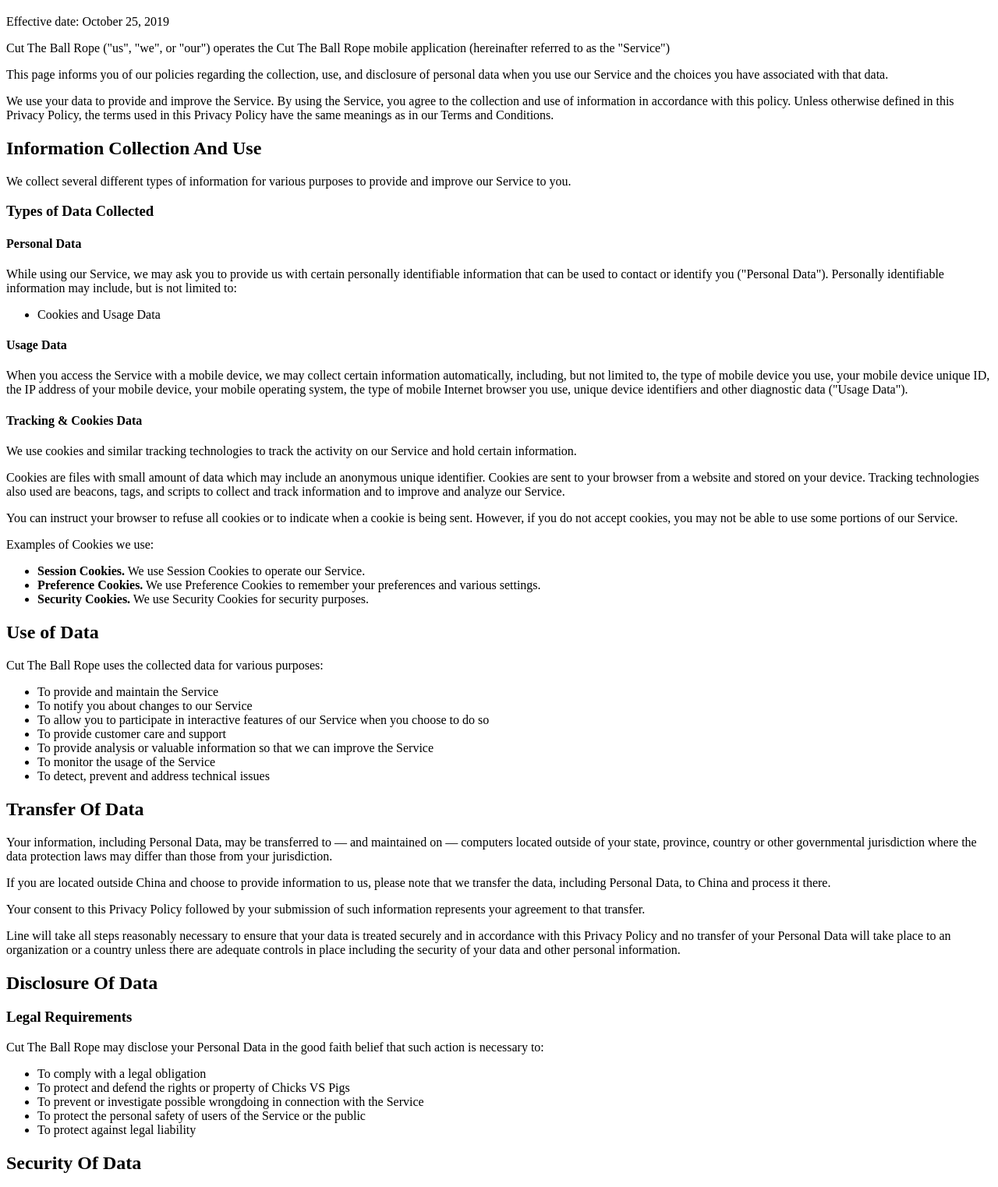
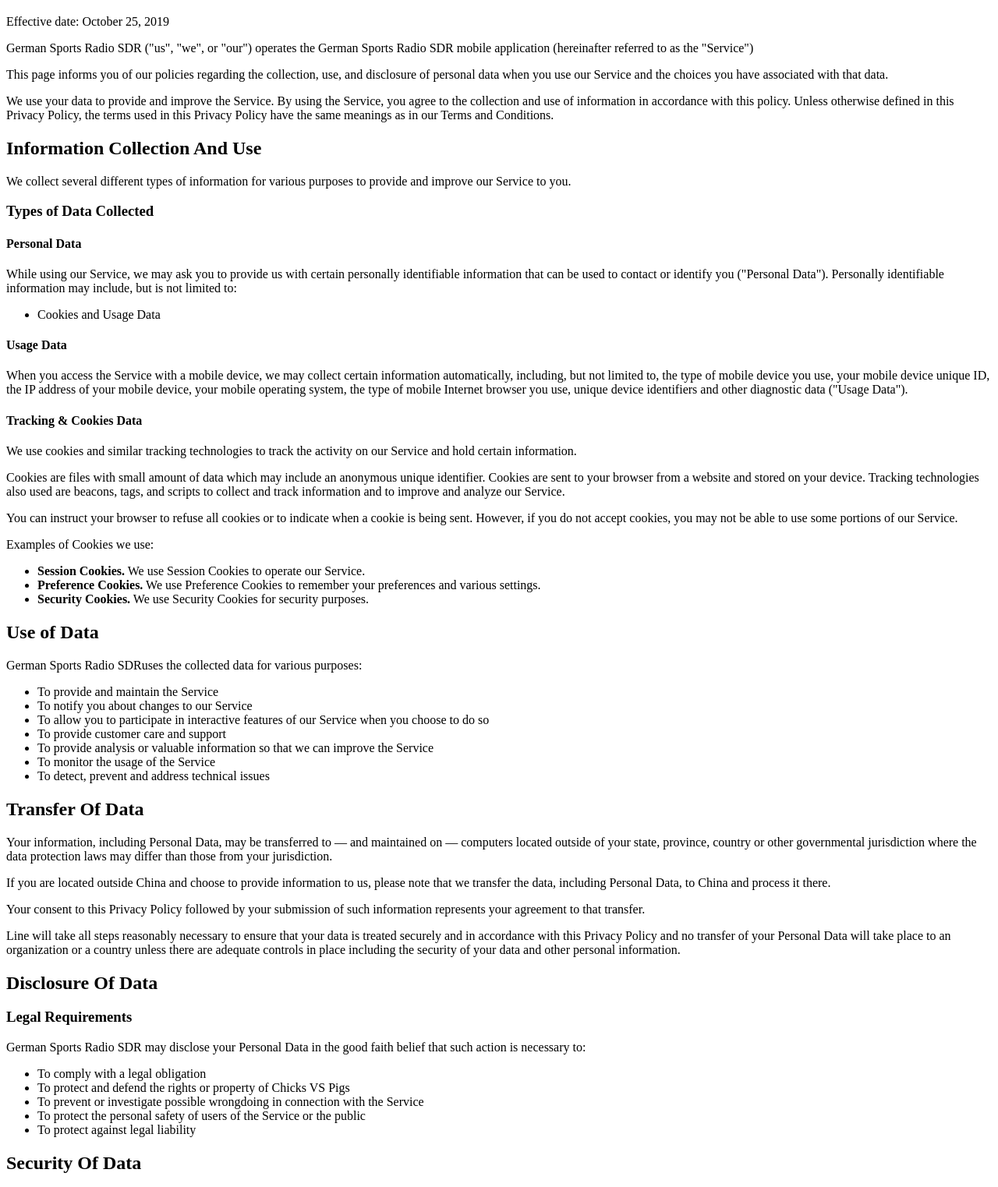
Before and after one commit to jackeycheck/German-Sports-Radio-SDR, a plain HTML site: page index.html in a window 1280 px wide. Shown: the part 61-1584 px from the top of the page at 78% size. Drawn offline with Linux system fonts and the light colour scheme.

Commit message:
Update index.html

```diff
--- a/index.html
+++ b/index.html
@@ -16,7 +16,7 @@
                     <div class="content">
                         <h1>Privacy Policy</h1>
                         <p>Effective date: October 25, 2019</p>
-                        <p>Cut The Ball Rope ("us", "we", or "our") operates the Cut The Ball Rope mobile application (hereinafter referred to as the "Service")</p>
+                        <p>German Sports Radio SDR ("us", "we", or "our") operates the German Sports Radio SDR mobile application (hereinafter referred to as the "Service")</p>
                         <p>This page informs you of our policies regarding the collection, use, and disclosure of personal data when you use our Service and the choices you have associated with that data. </p>
                         <p>We use your data to provide and improve the Service. By using the Service, you agree to the collection and use of information in accordance with this policy. Unless otherwise defined in this Privacy Policy, the terms used in this Privacy Policy have the same meanings as in our Terms and Conditions.</p>
                         <h2>Information Collection And Use</h2>
@@ -40,7 +40,7 @@
                         <li><strong>Security Cookies.</strong> We use Security Cookies for security purposes.</li>
                         </ul>
                         <h2>Use of Data</h2>
-                        <p>Cut The Ball Rope uses the collected data for various purposes:</p>
+                        <p>German Sports Radio SDRuses the collected data for various purposes:</p>
                         <ul>
                         <li>To provide and maintain the Service</li>
                         <li>To notify you about changes to our Service</li>
@@ -59,7 +59,7 @@
                             Line will take all steps reasonably necessary to ensure that your data is treated securely and in accordance with this Privacy Policy and no transfer of your Personal Data will take place to an organization or a country unless there are adequate controls in place including the security of your data and other personal information.</p>
                         <h2>Disclosure Of Data</h2>
                         <h3>Legal Requirements</h3>
-                        <p>Cut The Ball Rope may disclose your Personal Data in the good faith belief that such action is necessary to:</p>
+                        <p>German Sports Radio SDR may disclose your Personal Data in the good faith belief that such action is necessary to:</p>
                         <ul>
                         <li>To comply with a legal obligation</li>
                         <li>To protect and defend the rights or property of Chicks VS Pigs</li>
@@ -85,7 +85,7 @@
                         <h2>Contact Us</h2>
                         <p>If you have any questions about this Privacy Policy, please contact us:</p>
                         <ul>
-                        <li>By email: kuanghun0411ch@yeah.net</li>
+                        <li>By email: waterfal00366@gmail.com</li>
                         </ul> </div>
                 </div>
             </div>
```
